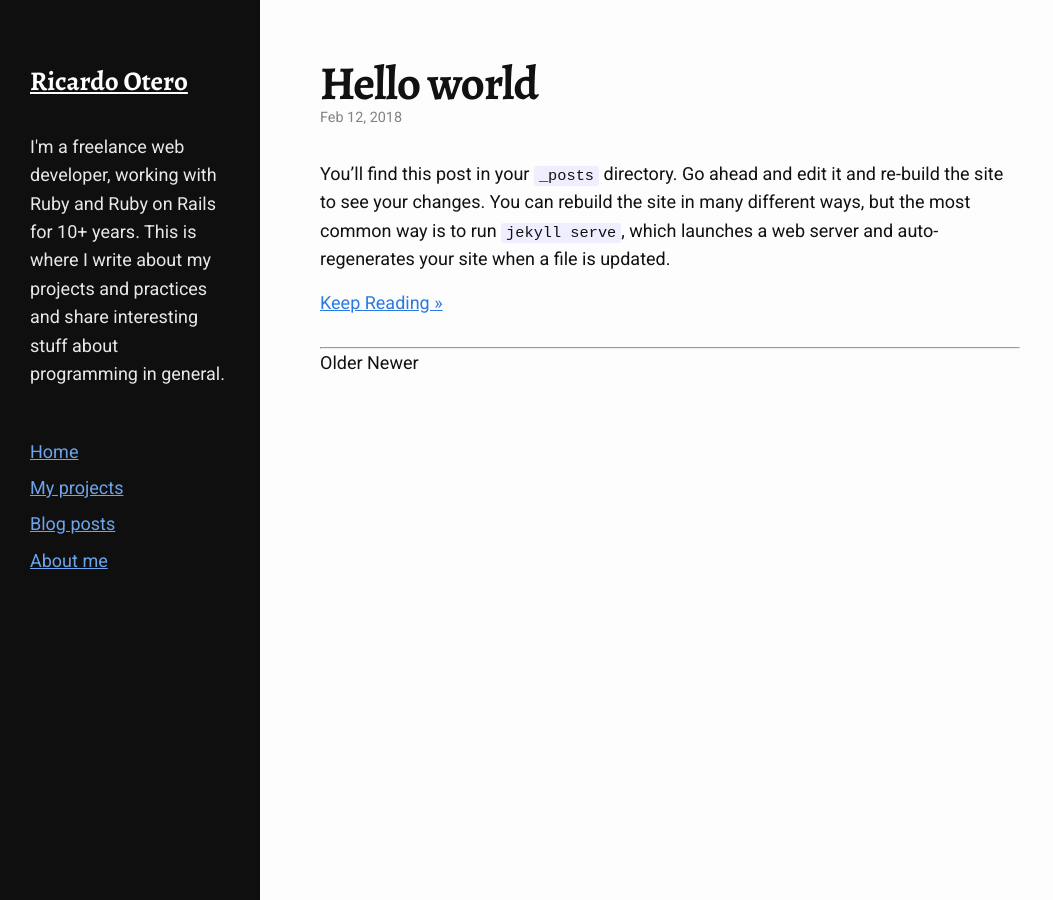
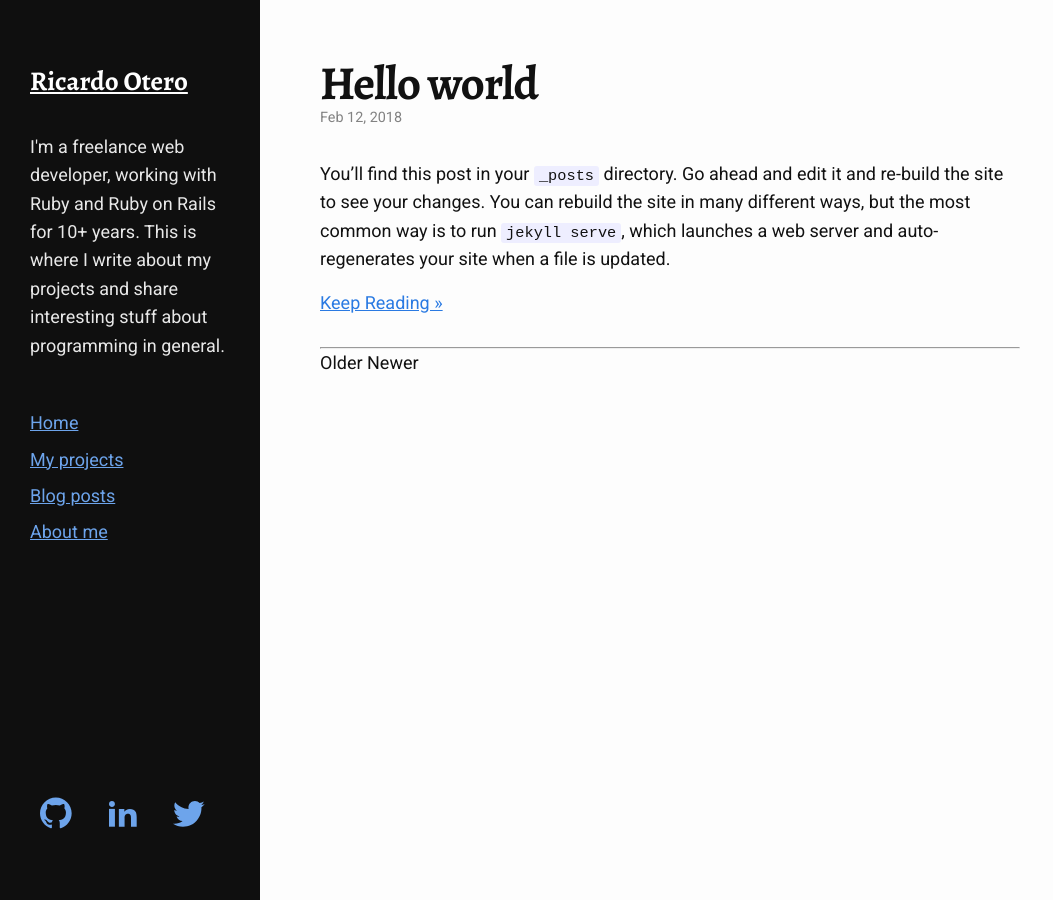
Before and after one commit to rikas/rikas.github.io, a Jekyll site: the page built from index.html, in a window 1280 px wide. Shown: the whole page, without its empty margins (0-1053 px from the left). Built offline with Jekyll 4.4.1, drawn with Linux system fonts in a browser that asks for light colours; the list of posts is cut into pages by our own code.

Commit message:
Add social icons

```diff
--- a/_layouts/default.html
+++ b/_layouts/default.html
@@ -13,8 +13,8 @@
 
           <p>
             I'm a freelance web developer, working with Ruby and Ruby on Rails for 10+ years. This
-            is where I write about my projects and practices and share interesting stuff about
-            programming in general.
+            is where I write about my projects and share interesting stuff about programming in
+            general.
           </p>
 
           <nav class="main-menu" role="main">
@@ -23,6 +23,12 @@
             <a href="/archive">Blog posts</a>
             <a href="/about">About me</a>
           </nav>
+
+          <div class="social-media-list">
+            <a href="https://github.com/rikas" title="Github">{% include icon-github.svg %}</a>
+            <a href="https://www.linkedin.com/in/oterosantos/" title="Linkedin">{% include icon-linkedin.svg %}</a>
+            <a href="https://twitter.com/rikas" title="Twitter">{% include icon-twitter.svg %}</a>
+          </div>
         </div>
       </aside>
 
--- a/_sass/rikas/_base.scss
+++ b/_sass/rikas/_base.scss
@@ -80,10 +80,13 @@ a {
   color: $brand-color;
   text-decoration: underline;
   padding: 4px 0;
+  background-color: transparent;
+  transition-property: background-color, color;
+  transition-duration: 200ms;
 
   &:hover {
     color: #fff;
-    background: $brand-color;
+    background-color: $brand-color;
     text-decoration: none;
   }
 }
--- a/_sass/rikas/components/_sidebar.scss
+++ b/_sass/rikas/components/_sidebar.scss
@@ -1,18 +1,19 @@
 $sidebar-width: 200px;
 
 .sidebar {
+  display: flex;
+  min-width: 220px;
+  min-height: 100vh;
   width: $sidebar-width + $spacing-unit * 2;
-  min-width: 220px;
   background-color: $grey-color-darker;
   color: $grey-color-light;
-  min-height: 100vh;
 }
 
 .sidebar-content {
-  margin: $spacing-unit * 2 $spacing-unit;
   display: flex;
   flex-direction: column;
   justify-content: flex-start;
+  margin: $spacing-unit * 2 $spacing-unit;
 
   h1 {
     margin-bottom: $spacing-unit;
@@ -31,7 +32,6 @@ $sidebar-width: 200px;
     display: flex;
     flex-direction: column;
     justify-content: flex-start;
-    height: 256px;
     margin: $spacing-unit 0;
 
     a {
@@ -45,22 +45,25 @@ $sidebar-width: 200px;
 
   .social-media-list {
     display: flex;
+    flex-grow: 1;
     flex-direction: row;
     align-items: flex-end;
     list-style: none;
-    margin: 0 0 $spacing-unit;
 
     a {
       padding: 3px 10px;
-      border-radius: 2px;
-      color: #828282;
-      background-color: rgba(0, 0, 0, 0.2);
       margin-right: $spacing-unit / 2;
 
+      path {
+        fill: $menu-link-color;
+      }
+
       &:hover {
-        text-decoration: none;
-        color: darken($grey-color-light, 15%);
-        background-color: rgba(0, 0, 0, 0.3);
+        background-color: transparent;
+
+        path {
+          fill: lighten($menu-link-color, 25%);
+        }
       }
     }
   }
```
Also changed, not shown: _includes/icon-github.svg, _includes/icon-linkedin.svg, _includes/icon-twitter.svg, 8 other files.
